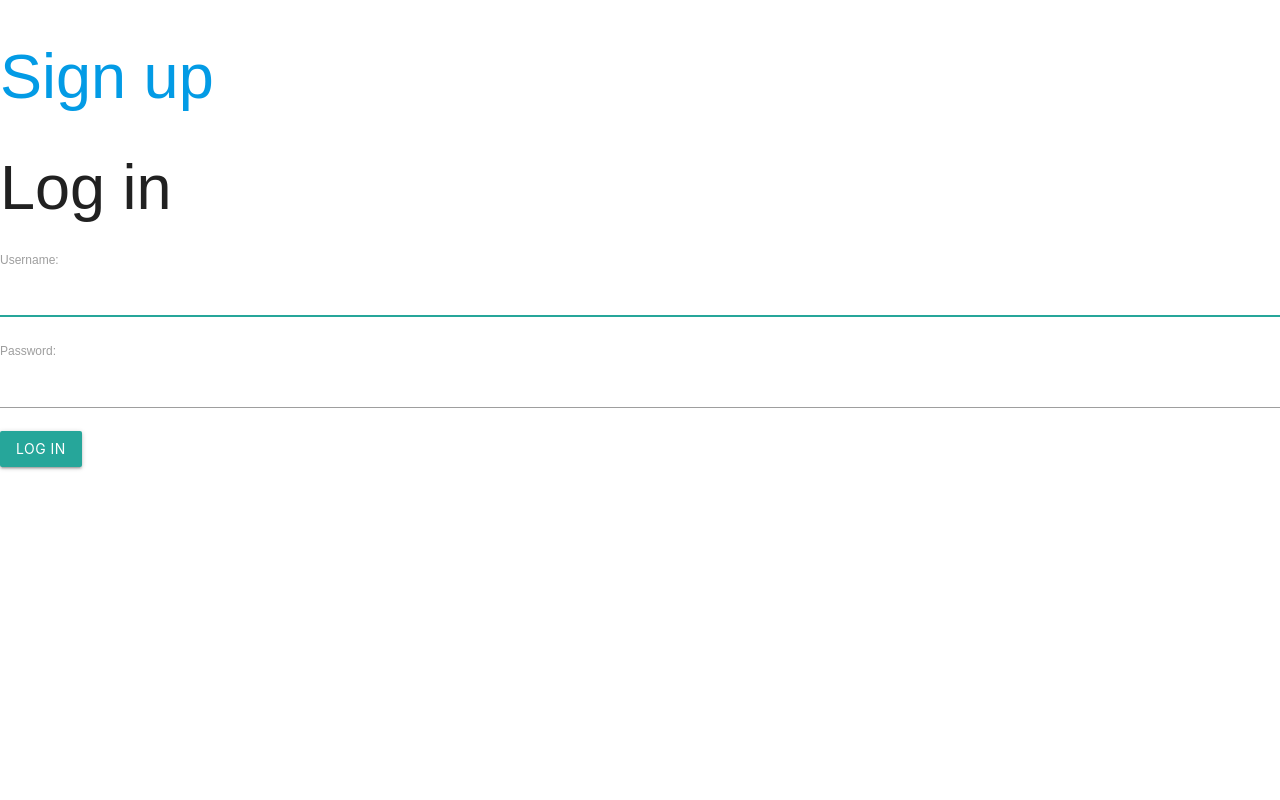
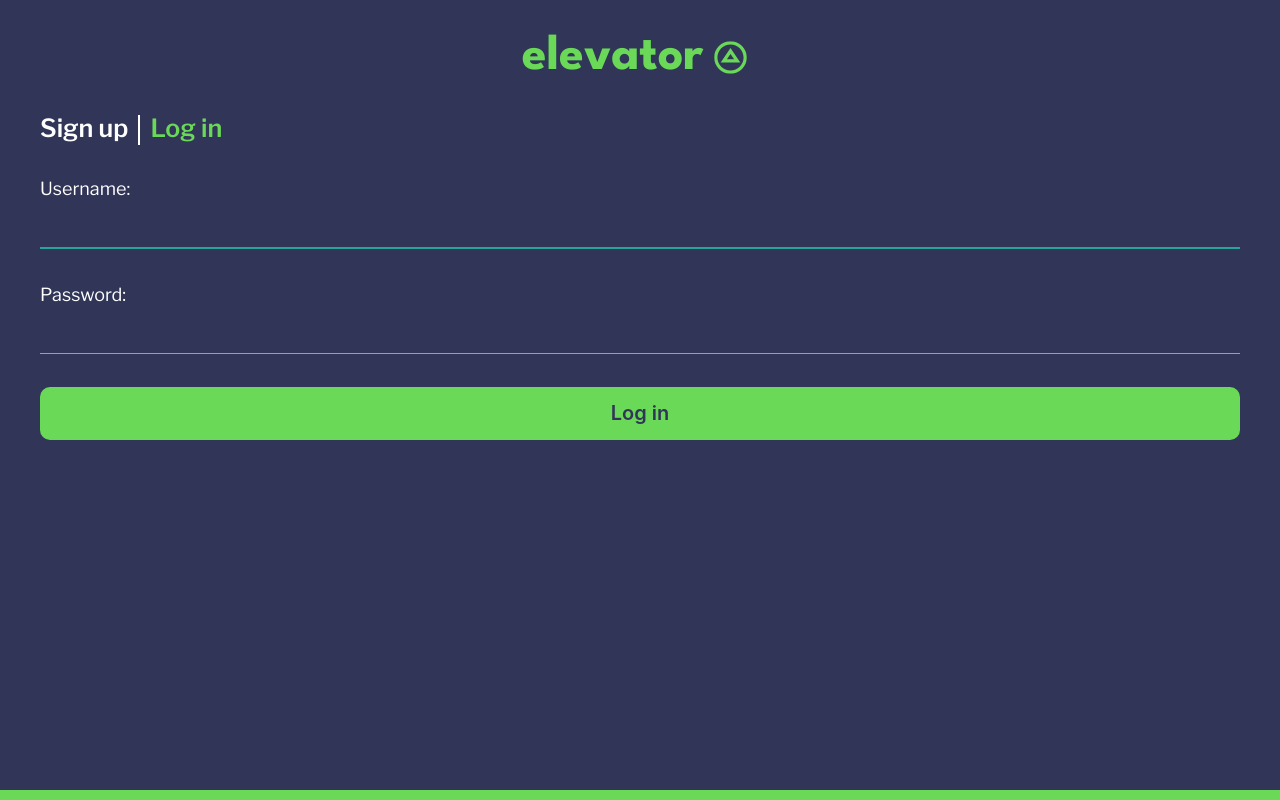
Before and after one commit to lancechincodes/elevator, a Django app: page /accounts/login/ in a window 1280 px wide. Run offline with Django 4.2, Linux system fonts and the light colour scheme; some libraries are stand-ins or nearby versions.

Commit message:
Finish styling for sign up / sign in pages

```diff
--- a/main_app/static/styles/login.css
+++ b/main_app/static/styles/login.css
@@ -0,0 +1,92 @@
+* {
+    font-family: 'Libre Franklin', sans-serif;
+    color: white;
+}
+
+.log-in-page {
+    background: #313659;
+    height: 100vh;
+    overflow: hidden;
+}
+
+.header {
+    display: flex;
+    justify-content: center;
+    margin: 30px auto;
+}
+
+.title {
+    color: #69D957;
+    font-family: 'League Spartan', 'sans-serif';
+    font-weight: 700;
+    font-size: 50px;
+    margin: 0;
+}
+
+.logo {
+    width: 55px;
+    padding: 0 10px;
+}
+
+.info-div {
+    margin: 10px 40px;
+}
+
+.enter-div {
+    display: flex;
+    margin: 0px 0px 30px 0px;
+}
+
+.enter-text {
+    font-size: 25px;
+    margin: 0px;
+    font-weight: 600;
+}
+
+.sign-up-text {
+    color: white;
+}
+
+.log-in-text {
+    color: #69D957;
+}
+
+.vertical-divider {
+    width: 2px;
+    height: 30px;
+    background-color: white;
+    margin: 0 10px;
+}
+
+p {
+    margin: 25px 0;
+}
+
+label {
+    font-size: 18px;
+    font-weight: 400;
+    color: white;
+}
+
+input {
+    color: white;
+}
+
+.log-in-btn {
+    background-color: #69D957;
+    color: #313659;
+    border: none;
+    width: 100%;
+    padding: 15px;
+    font-size: 20px;
+    font-weight: 600;
+    border-radius: 10px;
+}
+
+.bottom-stripe {
+    width: 100%;
+    background-color: #69D957;
+    position: absolute;
+    bottom: 0;
+    height: 10px;
+}
--- a/main_app/templates/registration/login.html
+++ b/main_app/templates/registration/login.html
@@ -5,18 +5,31 @@
 <link rel="stylesheet" href="{% static 'styles/login.css' %}" />
 {% endblock %}
 
+{% block content %}
 
-{% block content %}
+<div class="log-in-page">
+    <div class="header">
+        <h1 class="title">elevator</h1>
+        <img class="logo" src="{% static 'images/logo.svg' %}" alt="Elevator Logo"/>
+    </div>
+    <div class="info-div">
+        <div class="enter-div">
             <a href="{% url 'signup' %}">
-    <h1>Sign up</h1>
+                <h1 class="enter-text sign-up-text">Sign up</h1>
             </a>
-<h1>Log in</h1>
+            <div class="vertical-divider"></div>
+            <h1 class="enter-text log-in-text">Log in</h1>
+        </div>
 
         <form method="POST" action="{% url 'login' %}">
             {% csrf_token %}
             {{ form.as_p }}
-    <input type="submit" class="btn" value="log in">
+            <button type="submit" class="log-in-btn" value="log in">Log in</button>
             <!-- Feature of Django auth that will automatically redirect a user that tries to access a protected route back to that route after they log in -->
             <input type="hidden" name="next" value="{{ next }}">
         </form>
+    </div>
+    <div class="bottom-stripe"></div>
+</div>
+
 {% endblock %}
```
Also changed, not shown: main_app/static/styles/signup.css (+104 -0 lines), main_app/templates/registration/signup.html (+17 -5 lines). Lines whose indentation alone changed are shown as unchanged.
